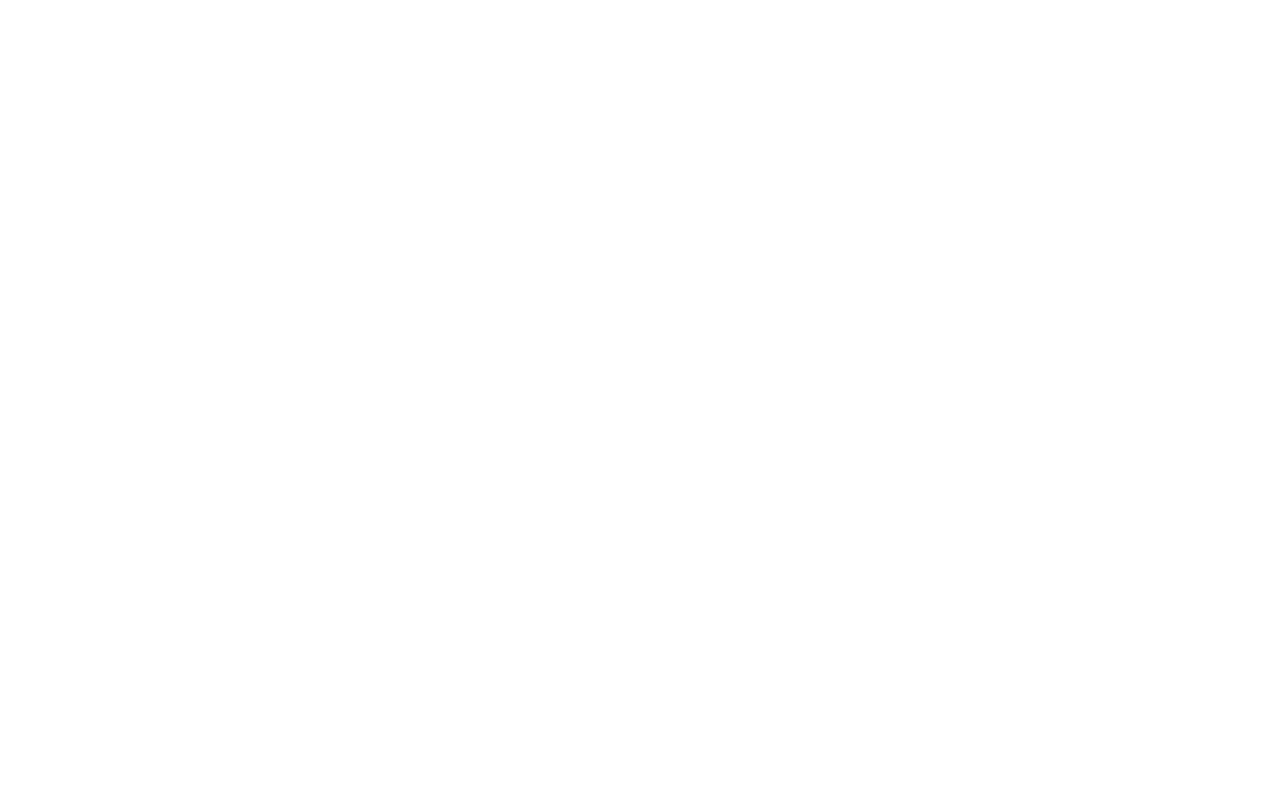
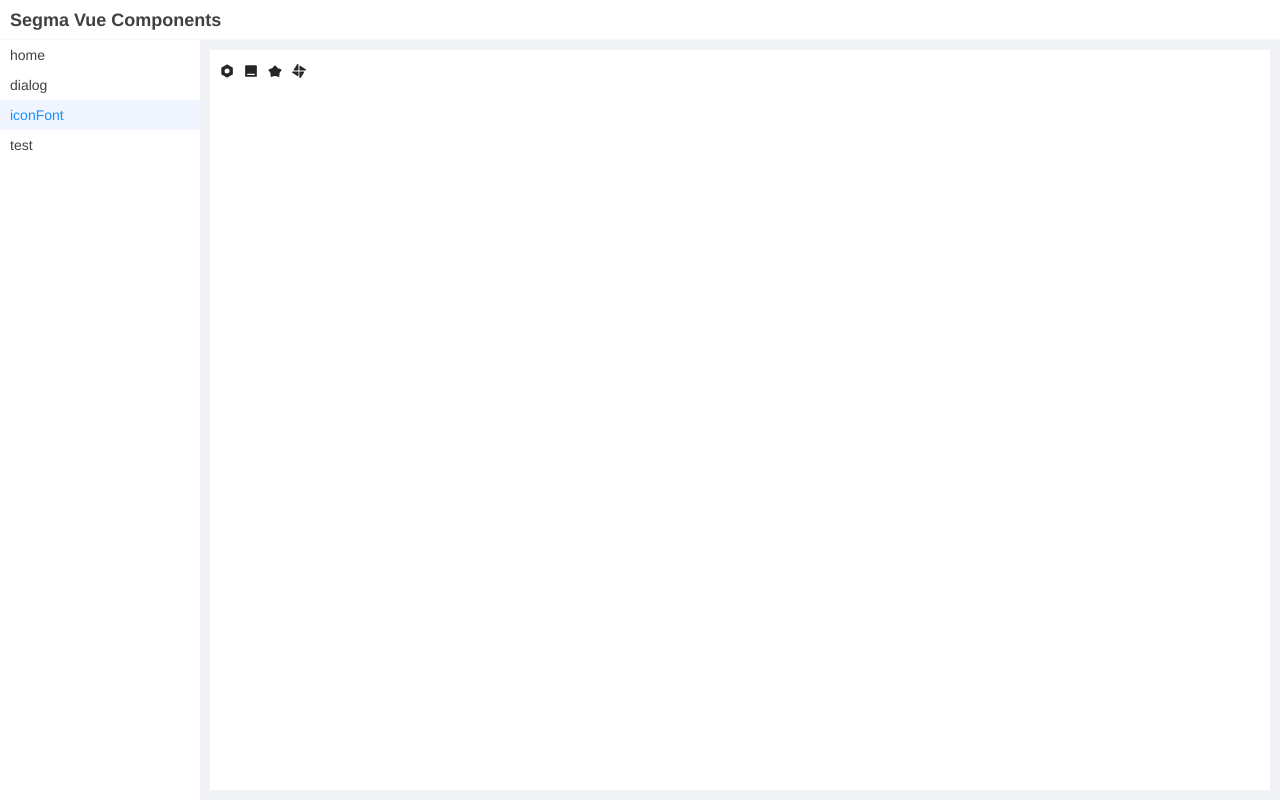
Before and after one commit to RanSatious/vue3-components, a Vue app: page /icon-font in a window 1280 px wide. Before the commit this address had no page. Built offline with nearby package versions, Linux system fonts and the light colour scheme.

Commit message:
feat(demo): add icon-font demo

```diff
--- /dev/null
+++ b/src/components/index.js
@@ -0,0 +1,7 @@
+import IconFont from './icon-font';
+
+export default app => {
+    [IconFont].forEach(component => {
+        app.use(component);
+    });
+};
--- a/src/plugins/index.js
+++ b/src/plugins/index.js
@@ -1,7 +1,8 @@
 import ui from './ui';
+import component from '../components';
 
 export default app => {
-    [ui].forEach(plugin => {
+    [ui, component].forEach(plugin => {
         app.use(plugin);
     });
 };
--- a/src/router/index.js
+++ b/src/router/index.js
@@ -23,6 +23,22 @@
                         page: true,
                     },
                 },
+                {
+                    path: '/icon-font',
+                    name: 'iconFont',
+                    component: () => import('../views/icon-font/Index.vue'),
+                    meta: {
+                        page: true,
+                    },
+                },
+                {
+                    path: '/test',
+                    name: 'test',
+                    component: () => import('../views/Test.vue'),
+                    meta: {
+                        page: true,
+                    },
+                },
             ],
         },
     ],
--- /dev/null
+++ b/src/views/Test.vue
@@ -0,0 +1,27 @@
+<template>
+    <div>
+        <a-button :ref="el => refs.button = el"
+                  @click="test">{{refs.count}}</a-button>
+    </div>
+</template>
+<script>
+import { reactive, ref, getCurrentInstance } from 'vue';
+export default {
+    name: 'TestPage',
+    setup() {
+        const buttonRef = ref(null);
+        const refs = reactive({});
+        const test = function () {
+            console.log(this);
+        };
+        return {
+            test,
+            buttonRef,
+            refs,
+        };
+    },
+};
+</script>
+<style lang="less" scoped>
+// todo
+</style>
--- /dev/null
+++ b/src/views/icon-font/DemoBasic.vue
@@ -0,0 +1,14 @@
+<!-- 基本用法 -->
+<template>
+    <div>
+        <icon-font name="se-icon-shijian"></icon-font>
+        <icon-font name="se-icon-jichu"></icon-font>
+        <icon-font name="se-icon-zidingyi"></icon-font>
+        <icon-font name="se-icon-zhuti"></icon-font>
+    </div>
+</template>
+<style lang="less" scoped>
+/deep/.icon {
+    margin-right: 10px;
+}
+</style>
--- /dev/null
+++ b/src/views/icon-font/Index.vue
@@ -0,0 +1,15 @@
+<template>
+    <demo-basic></demo-basic>
+</template>
+<script>
+import DemoBasic from './DemoBasic.vue';
+export default {
+    name: 'IconFontPage',
+    components: {
+        DemoBasic,
+    },
+};
+</script>
+<style lang="less" scoped>
+// todo
+</style>
```
Also changed, not shown: .eslintrc.js.
